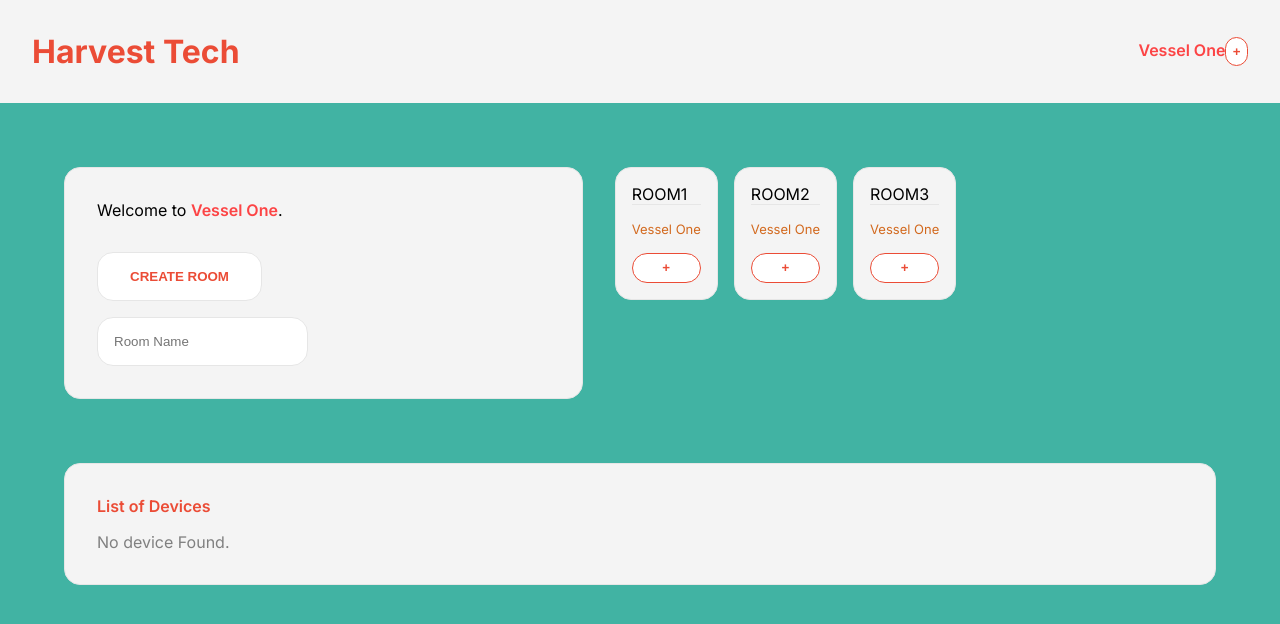
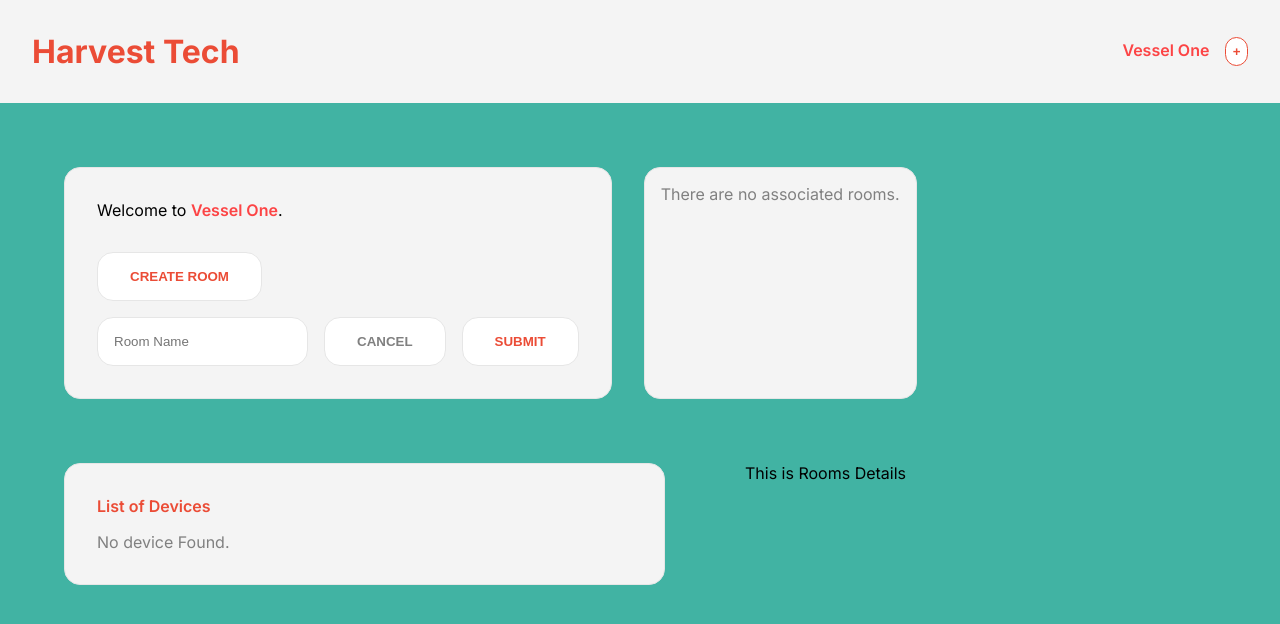
Before and after one commit to sudeshpariyar/frontend-task, a React (Create React App) app: page / in a window 1280 px wide. Shown: the top 624 px of the page. Built offline with nearby package versions, Linux system fonts and the light colour scheme.

Commit message:
change the styling

```diff
--- a/src/App.css
+++ b/src/App.css
@@ -5,3 +5,18 @@
 body {
   font-family: 'Inter', sans-serif;
 }
+.app{
+  display: flex;
+  flex-direction: column;
+  gap: 4rem;
+}
+
+.devices-rooms-wrapper{
+  display: flex;
+  flex-direction: row;
+  gap: 1rem;
+}
+
+.room-details{
+  flex: 0.5;
+}
--- a/src/App.js
+++ b/src/App.js
@@ -3,6 +3,7 @@ import "./App.css";
 import { Header } from "./components/Header";
 import WelcomeBox from "./components/WelcomeBox";
 import DevicesList from "./components/DevicesList";
+import "./App.css";
 
 function App() {
   const [listOfDevices, setListOfDevices] = useState([]);
@@ -14,7 +15,10 @@ function App() {
         setListOfDevices={setListOfDevices}
       />
       <WelcomeBox vesselName="Vessel One" />
-      <DevicesList listOfDevices={listOfDevices} />
+      <div className="devices-rooms-wrapper">
+        <DevicesList className="device-details" listOfDevices={listOfDevices} />
+        <div className="room-details">This is Rooms Details</div>
+      </div>
     </div>
   );
 }
--- a/src/components/AddNewDevice.js
+++ b/src/components/AddNewDevice.js
@@ -32,6 +32,7 @@ const AddNewDevice = ({
       console.log(device, deviceType);
       setListOfDevices([...listOfDevices, { device, deviceType }]);
       setDevice("");
+      setDeviceType("audio");
       setTogleDialogBox(false);
     }
   };
--- a/src/components/DevicesList.css
+++ b/src/components/DevicesList.css
@@ -4,6 +4,7 @@
     border-radius: 1rem;
     border: 1px solid #e6e6e6;
     background-color:  #F4F4F4;
+    flex: 0.5;
 }
 
 .no-data{
--- a/src/components/Header.js
+++ b/src/components/Header.js
@@ -14,7 +14,9 @@ export const Header = ({
     <div className="header-wrapper">
       <div className="header-logo">Harvest Tech</div>
       <div>
-        <span className="vessel-title">{organisationName}</span>
+        <span className="vessel-title" style={{ paddingRight: "1rem" }}>
+          {organisationName}
+        </span>
 
         <button
           className="add-devices"
--- a/src/components/Room.css
+++ b/src/components/Room.css
@@ -1,6 +1,6 @@
 .room-wrapper{
     border: 1px solid #e6e6e6;
-    padding: 1rem;
+    padding: 2rem;
     border-radius: 1rem;
     display: flex;
     flex-direction: column;
--- a/src/components/WelcomeBox.css
+++ b/src/components/WelcomeBox.css
@@ -1,20 +1,31 @@
 .welcome-box-wrapper{
     display: flex;
     flex-direction: row;
-    gap: 2rem;;
-    margin: 2rem;
-    padding: 2rem;
+    gap: 2rem;
 }
 .welcome-box{
-    flex: 0.65;
     border-radius: 1rem;
     padding: 2rem;
     border: 1px solid #e6e6e6;
     background-color:  #F4F4F4;
+    margin-left: 4rem;
+    flex: 0.5;
+}
+.form-wrapper{
+    display: flex;
+    gap: 1rem;
+
 }
 .create-room-box{
-    padding-top: 1rem;
-    padding-right: 2rem;
+    display: flex;
+    flex-direction: row;
+    gap: 1rem;
+}
+.create-room-wrapper{
+    display: flex;
+    flex-direction: column;
+    align-items: baseline;
+    gap: 1rem;
 }
 
 .create-room-button{
@@ -38,3 +49,9 @@
     grid-template-columns: auto auto auto auto;
     gap:1rem
 }
+.no-data-wrapper{
+    padding:1rem;
+    border: 1px solid #e6e6e6;
+    background-color:#F4F4F4;
+    border-radius: 1rem;
+}
--- a/src/components/WelcomeBox.js
+++ b/src/components/WelcomeBox.js
@@ -3,7 +3,7 @@ import "./WelcomeBox.css";
 import Room from "./Room";
 
 const WelcomeBox = ({ vesselName }) => {
-  const [listOfRooms, setListOfRooms] = useState(["Room1", "Room2", "Room3"]);
+  const [listOfRooms, setListOfRooms] = useState([]);
   const [roomName, setRoomName] = useState("");
   const [createRoomFlag, setCreateRoomFlag] = useState(true);
 
@@ -21,6 +21,7 @@ const WelcomeBox = ({ vesselName }) => {
         <span>Welcome to </span>
         <span className="vessel-title">{vesselName}</span>.
         <br />
+        <div className="create-room-wrapper">
           <button
             onClick={() => setCreateRoomFlag(!createRoomFlag)}
             className="create-room-button"
@@ -30,14 +31,26 @@ const WelcomeBox = ({ vesselName }) => {
           {createRoomFlag && (
             <div className="create-room-box">
               <form onSubmit={addRoomToList}>
+                <div className="form-wrapper">
                   <input
                     placeholder="Room Name"
                     value={roomName}
                     onChange={(e) => setRoomName(e.target.value)}
                   />
+                  <button
+                    className="cancel-button"
+                    onClick={() => setCreateRoomFlag(!createRoomFlag)}
+                  >
+                    Cancel
+                  </button>
+                  <button className="primary-button" type="submit">
+                    Submit
+                  </button>
+                </div>
               </form>
             </div>
           )}
+        </div>
       </div>
       {listOfRooms.length ? (
         <div className="rooms">
@@ -46,7 +59,9 @@ const WelcomeBox = ({ vesselName }) => {
           ))}
         </div>
       ) : (
-        <span>There are no associated rooms.</span>
+        <span className="no-data-wrapper">
+          <span className="no-data">There are no associated rooms.</span>
+        </span>
       )}
     </div>
   );
```
Lines whose indentation alone changed are shown as unchanged.
